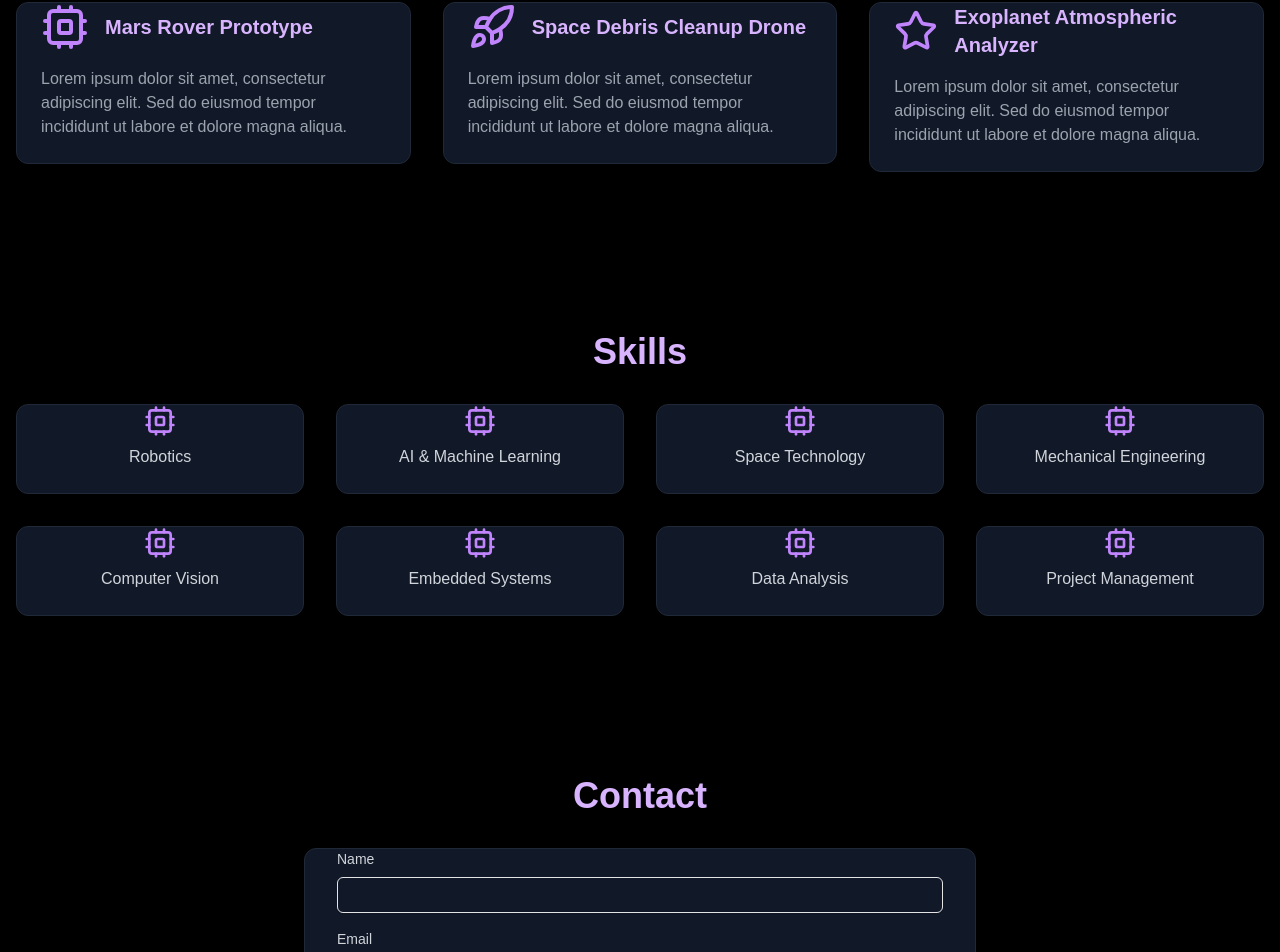
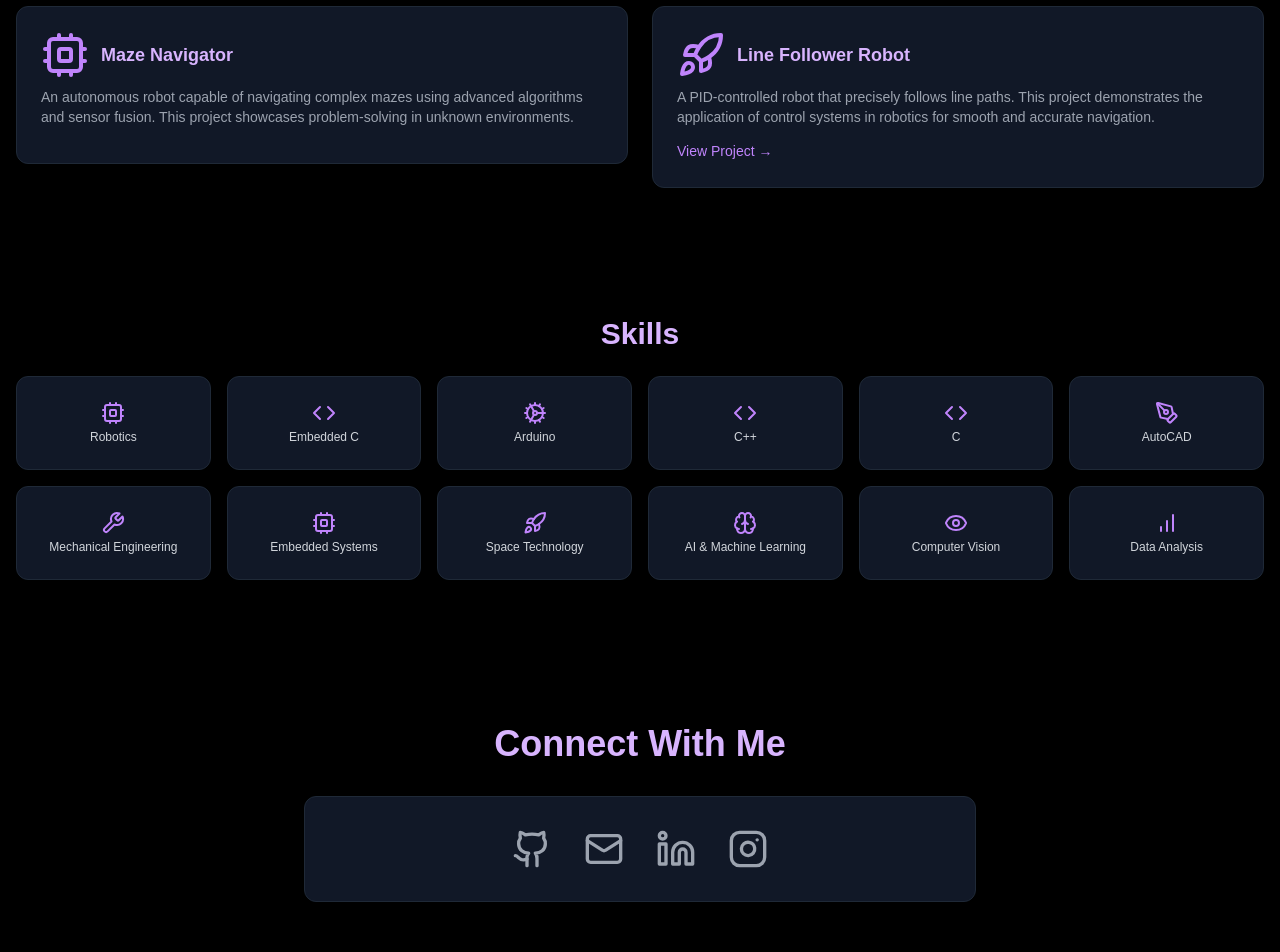
Before and after one commit to ARAGOG11/ARAGOG11.github.io, a Next.js app: page / in a window 1280 px wide. Shown: the part 1408-2360 px from the top of the page. Built offline with nearby package versions, Linux system fonts and the light colour scheme.

Commit message:
Final Polish

```diff
--- a/app/page.tsx
+++ b/app/page.tsx
@@ -1,4 +1,5 @@
 import { Page } from "@/components/app-page";
+import '../styles/globals.css'
 
 export default function Home() {
   return <Page />;
--- a/components/app-page.tsx
+++ b/components/app-page.tsx
@@ -2,7 +2,7 @@
 
 import { useState, useEffect } from 'react'
 import { motion } from 'framer-motion'
-import { Cpu, Rocket, Star, Send } from 'lucide-react'
+import { Cpu, Code, Wrench, PenTool, Rocket, Brain, Eye, BarChart, Cog, Star, Send, Github, Linkedin, Twitter, Instagram, Mail } from 'lucide-react'
 import { Button } from "@/components/ui/button"
 import { Input } from "@/components/ui/input"
 import { Textarea } from "@/components/ui/textarea"
@@ -89,7 +89,7 @@ export function Page() {
           <Card className="bg-gray-900 border-gray-800">
             <CardContent className="p-8 flex flex-col md:flex-row items-center">
               <div className="md:w-1/3 mb-6 md:mb-0">
-                <div className="w-48 h-48 mx-auto bg-purple-600 rounded-full overflow-hidden p-2">
+                <div className="w-48 h-48 mx-auto bg-gray-900 rounded-full p-2">
                   <img
                     src="/atul.png?height=192&width=192"
                     alt="ARAGOG11"
@@ -112,13 +112,22 @@ export function Page() {
           </Card>
         </section>
 
-        <section id="projects" className="py-20">
-          <h2 className="text-4xl font-bold mb-8 text-center text-purple-300">Projects</h2>
-          <div className="grid grid-cols-1 md:grid-cols-2 lg:grid-cols-3 gap-8">
+        <section id="projects" className="py-16">
+          <h2 className="text-3xl font-bold mb-6 text-center text-purple-300">Projects</h2>
+          <div className="grid grid-cols-1 md:grid-cols-2 gap-6">
             {[
-              { title: 'Mars Rover Prototype', icon: <Cpu className="w-12 h-12 text-purple-400" /> },
-              { title: 'Space Debris Cleanup Drone', icon: <Rocket className="w-12 h-12 text-purple-400" /> },
-              { title: 'Exoplanet Atmospheric Analyzer', icon: <Star className="w-12 h-12 text-purple-400" /> },
+              {
+                title: 'Maze Navigator',
+                icon: <Cpu className="w-12 h-12 text-purple-400" />,
+                description: 'An autonomous robot capable of navigating complex mazes using advanced algorithms and sensor fusion. This project showcases problem-solving in unknown environments.',
+                link: null
+              },
+              {
+                title: 'Line Follower Robot',
+                icon: <Rocket className="w-12 h-12 text-purple-400" />,
+                description: 'A PID-controlled robot that precisely follows line paths. This project demonstrates the application of control systems in robotics for smooth and accurate navigation.',
+                link: 'https://github.com/ARAGOG11/Line_Follower_PID'
+              },
             ].map((project, index) => (
               <motion.div
                 key={index}
@@ -127,15 +136,22 @@ export function Page() {
                 transition={{ duration: 0.5, delay: index * 0.1 }}
               >
                 <Card className="bg-gray-900 border-gray-800">
-                  <CardContent className="p-6">
-                    <div className="flex items-center mb-4">
+                  <CardContent className="p-4">
+                    <div className="flex items-center mb-2">
                       {project.icon}
-                      <h3 className="text-xl font-semibold ml-4 text-purple-300">{project.title}</h3>
+                      <h3 className="text-lg font-semibold ml-3 text-purple-300">{project.title}</h3>
                     </div>
-                    <p className="text-gray-400">
-                      Lorem ipsum dolor sit amet, consectetur adipiscing elit. Sed do eiusmod tempor incididunt ut labore et
-                      dolore magna aliqua.
-                    </p>
+                    <p className="text-sm text-gray-400 mb-3">{project.description}</p>
+                    {project.link && (
+                      <a
+                        href={project.link}
+                        target="_blank"
+                        rel="noopener noreferrer"
+                        className="text-sm text-purple-400 hover:text-purple-300 transition-colors"
+                      >
+                        View Project &rarr;
+                      </a>
+                    )}
                   </CardContent>
                 </Card>
               </motion.div>
@@ -143,18 +159,22 @@ export function Page() {
           </div>
         </section>
 
-        <section id="skills" className="py-20">
-          <h2 className="text-4xl font-bold mb-8 text-center text-purple-300">Skills</h2>
-          <div className="grid grid-cols-2 md:grid-cols-4 gap-8">
+        <section id="skills" className="py-16">
+          <h2 className="text-3xl font-bold mb-6 text-center text-purple-300">Skills</h2>
+          <div className="grid grid-cols-3 md:grid-cols-6 gap-4">
             {[
-              'Robotics',
-              'AI & Machine Learning',
-              'Space Technology',
-              'Mechanical Engineering',
-              'Computer Vision',
-              'Embedded Systems',
-              'Data Analysis',
-              'Project Management',
+              { name: 'Robotics', icon: Cpu },
+              { name: 'Embedded C', icon: Code },
+              { name: 'Arduino', icon: Cog },
+              { name: 'C++', icon: Code },
+              { name: 'C', icon: Code },
+              { name: 'AutoCAD', icon: PenTool },
+              { name: 'Mechanical Engineering', icon: Wrench },
+              { name: 'Embedded Systems', icon: Cpu },
+              { name: 'Space Technology', icon: Rocket },
+              { name: 'AI & Machine Learning', icon: Brain },
+              { name: 'Computer Vision', icon: Eye },
+              { name: 'Data Analysis', icon: BarChart },
             ].map((skill, index) => (
               <motion.div
                 key={index}
@@ -163,9 +183,9 @@ export function Page() {
                 transition={{ duration: 0.5, delay: index * 0.1 }}
               >
                 <Card className="bg-gray-900 border-gray-800">
-                  <CardContent className="p-4 text-center">
-                    <Cpu className="w-8 h-8 text-purple-400 mx-auto mb-2" />
-                    <p className="font-medium text-gray-300">{skill}</p>
+                  <CardContent className="p-3 text-center">
+                    <skill.icon className="w-6 h-6 text-purple-400 mx-auto mb-1" />
+                    <p className="text-xs font-medium text-gray-300">{skill.name}</p>
                   </CardContent>
                 </Card>
               </motion.div>
@@ -174,34 +194,28 @@ export function Page() {
         </section>
 
         <section id="contact" className="py-20">
-          <h2 className="text-4xl font-bold mb-8 text-center text-purple-300">Contact</h2>
+          <h2 className="text-4xl font-bold mb-8 text-center text-purple-300">Connect With Me</h2>
           <div className="max-w-2xl mx-auto">
             <Card className="bg-gray-900 border-gray-800">
               <CardContent className="p-8">
-                <form>
-                  <div className="mb-4">
-                    <label htmlFor="name" className="block text-sm font-medium mb-2 text-gray-300">
-                      Name
-                    </label>
-                    <Input type="text" id="name" required className="bg-gray-800 border-gray-700 text-white" />
-                  </div>
-                  <div className="mb-4">
-                    <label htmlFor="email" className="block text-sm font-medium mb-2 text-gray-300">
-                      Email
-                    </label>
-                    <Input type="email" id="email" required className="bg-gray-800 border-gray-700 text-white" />
-                  </div>
-                  <div className="mb-4">
-                    <label htmlFor="message" className="block text-sm font-medium mb-2 text-gray-300">
-                      Message
-                    </label>
-                    <Textarea id="message" rows={4} required className="bg-gray-800 border-gray-700 text-white" />
-                  </div>
-                  <Button type="submit" className="w-full bg-purple-600 hover:bg-purple-700 text-white">
-                    Send Message
-                    <Send className="w-4 h-4 ml-2" />
-                  </Button>
-                </form>
+                <div className="flex justify-center space-x-8">
+                  {[
+                    { icon: Github, href: 'https://github.com/ARAGOG11' },
+                    { icon: Mail, href: 'mailto:01aragog@gmail.com' },
+                    { icon: Linkedin, href: 'https://www.linkedin.com/in/atul-khadwal-26196029a/' },
+                    { icon: Instagram, href: 'https://instagram.com/_khadwal_' },
+                  ].map((social, index) => (
+                    <a
+                      key={index}
+                      href={social.href}
+                      target="_blank"
+                      rel="noopener noreferrer"
+                      className="text-gray-400 hover:text-purple-400 transition-colors"
+                    >
+                      <social.icon className="w-10 h-10" />
+                    </a>
+                  ))}
+                </div>
               </CardContent>
             </Card>
           </div>
--- a/components/ui/card.tsx
+++ b/components/ui/card.tsx
@@ -15,7 +15,7 @@ const CardHeader = React.forwardRef<HTMLDivElement, React.HTMLAttributes<HTMLDiv
   ({ className, ...props }, ref) => (
     <div
       ref={ref}
-      className={`flex flex-col space-y-1.5 p-6 ${className || ''}`}
+      className={`flex flex-col space-y-2 p-6 ${className || ''}`}
       {...props}
     />
   )
@@ -26,7 +26,7 @@ const CardTitle = React.forwardRef<HTMLParagraphElement, React.HTMLAttributes<HT
   ({ className, ...props }, ref) => (
     <h3
       ref={ref}
-      className={`font-semibold leading-none tracking-tight ${className || ''}`}
+      className={`font-semibold leading-none tracking-tight text-silver ${className || ''}`}
       {...props}
     />
   )
@@ -48,7 +48,7 @@ const CardContent = React.forwardRef<HTMLDivElement, React.HTMLAttributes<HTMLDi
   ({ className, ...props }, ref) => (
     <div
       ref={ref}
-      className={`p-6 pt-0 ${className || ''}`}
+      className={`p-6 ${className || ''}`}
       {...props}
     />
   )
@@ -59,7 +59,7 @@ const CardFooter = React.forwardRef<HTMLDivElement, React.HTMLAttributes<HTMLDiv
   ({ className, ...props }, ref) => (
     <div
       ref={ref}
-      className={`flex items-center p-6 pt-0 ${className || ''}`}
+      className={`flex items-center p-6 ${className || ''}`}
       {...props}
     />
   )
--- /dev/null
+++ b/styles/globals.css
@@ -0,0 +1,23 @@
+/* Custom Scrollbar Styles */
+::-webkit-scrollbar {
+  width: 10px;
+}
+
+::-webkit-scrollbar-track {
+  background: #1a1a1a;
+}
+
+::-webkit-scrollbar-thumb {
+  background: #4c1d95;
+  border-radius: 5px;
+}
+
+::-webkit-scrollbar-thumb:hover {
+  background: #6d28d9;
+}
+
+/* For Firefox */
+* {
+  scrollbar-width: thin;
+  scrollbar-color: #4c1d95 #1a1a1a;
+}
```
